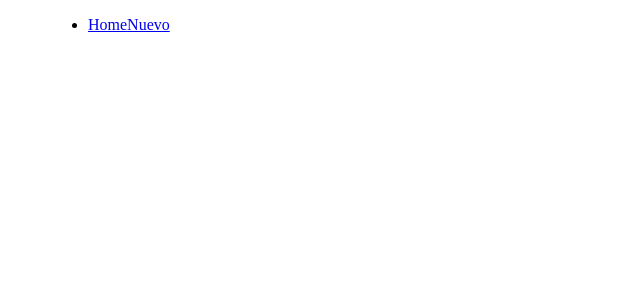
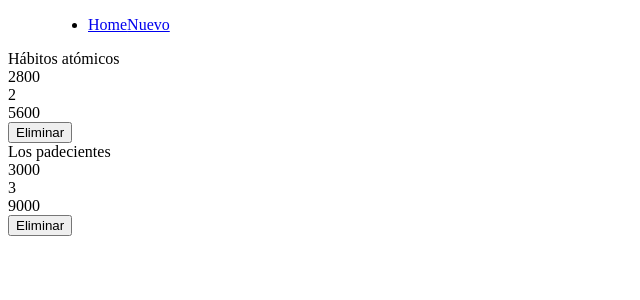
Before and after one commit to agostina-s/ProyectoPP, an Angular app: page / in a window 1280 px wide. Shown: the top 300 px of the page, without its empty margins (0-640 px from the left). Built offline with nearby package versions, Linux system fonts and the light colour scheme.

Commit message:
Creacion de elementos items y botones

```diff
--- a/src/app/app.component.html
+++ b/src/app/app.component.html
@@ -1,3 +1,4 @@
 <div>
   <app-header></app-header>
+  <app-items></app-items>
 </div>
--- a/src/app/app.module.ts
+++ b/src/app/app.module.ts
@@ -5,12 +5,14 @@ import { AppRoutingModule } from './app-routing.module';
 import { AppComponent } from './app.component';
 import { HeaderComponent } from './components/header/header.component';
 import { ItemsComponent } from './components/items/items.component';
+import { ItemComponent } from './components/item/item.component';
 
 @NgModule({
   declarations: [
     AppComponent,
     HeaderComponent,
-    ItemsComponent
+    ItemsComponent,
+    ItemComponent
   ],
   imports: [
     BrowserModule,
--- a/src/app/components/header/header.component.ts
+++ b/src/app/components/header/header.component.ts
@@ -1,4 +1,5 @@
 import { Component } from '@angular/core';
+import { ItemsComponent } from '../items/items.component';
 
 @Component({
   selector: 'app-header',
--- /dev/null
+++ b/src/app/components/item/item.component.html
@@ -0,0 +1,21 @@
+<div>
+  <div>
+    {{item.title}}
+  </div>
+
+  <div>
+    {{item.price}}
+  </div>
+
+  <div>
+    {{item.quantity}}
+  </div>
+
+  <div>
+    {{item.price * item.quantity}}
+  </div>
+
+  <div>
+    <button>Eliminar</button>
+  </div>
+</div>
--- a/src/app/components/items/items.component.html
+++ b/src/app/components/items/items.component.html
@@ -1 +1,3 @@
-<p>items works!</p>
+<div>
+  <app-item *ngFor="let item of items" [item]="item"></app-item>
+</div>
--- a/src/app/components/items/items.component.ts
+++ b/src/app/components/items/items.component.ts
@@ -1,4 +1,5 @@
 import { Component } from '@angular/core';
+import { Item } from '../../models/item';
 
 @Component({
   selector: 'app-items',
@@ -7,4 +8,20 @@ import { Component } from '@angular/core';
 })
 export class ItemsComponent {
 
+  items: Item[] = [
+      {
+      id: 0,
+      title: 'Hábitos atómicos',
+      price: 2800,
+      quantity: 2,
+      completed: false
+    },
+    {
+      id: 1,
+      title: 'Los padecientes',
+      price: 3000,
+      quantity: 3,
+      completed: true
+    }
+    ];
 }
--- /dev/null
+++ b/src/app/models/item.ts
@@ -0,0 +1,8 @@
+
+export class Item {
+  id: number = 0;
+  title: string = '';
+  price: number = 0;
+  quantity: number = 0;
+  completed: boolean = false;
+}
```
Also changed, not shown: src/app/components/item/item.component.ts (added, +13 -0 lines), src/app/components/item/item.component.css (added).
